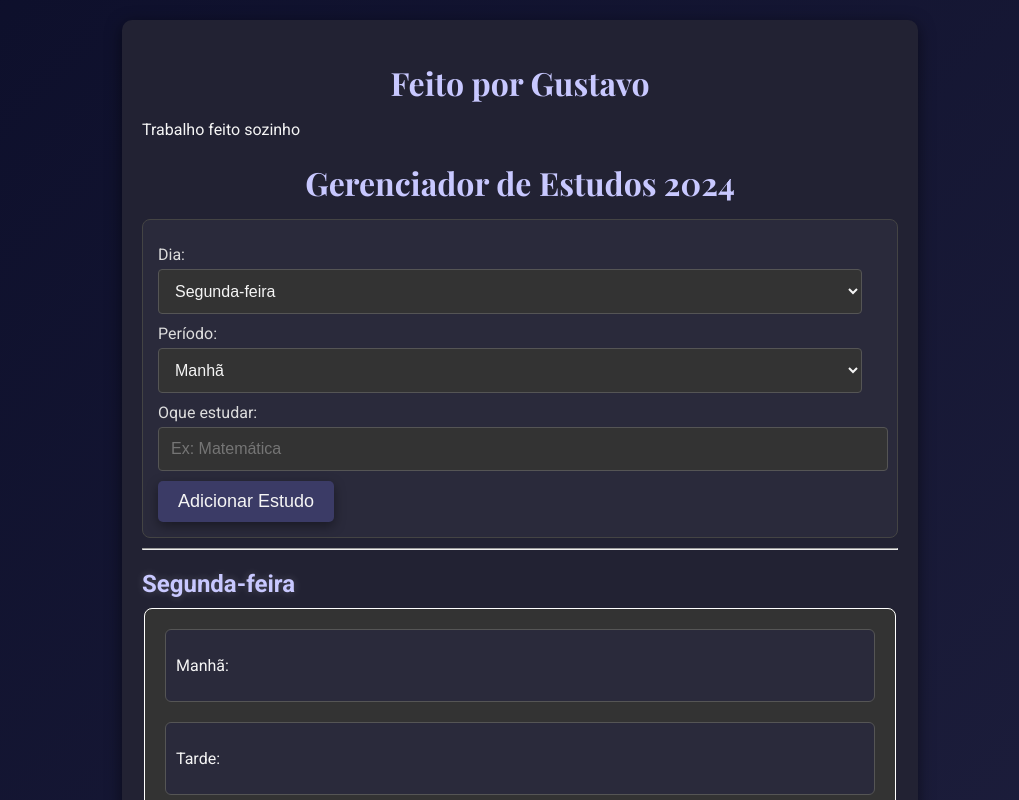
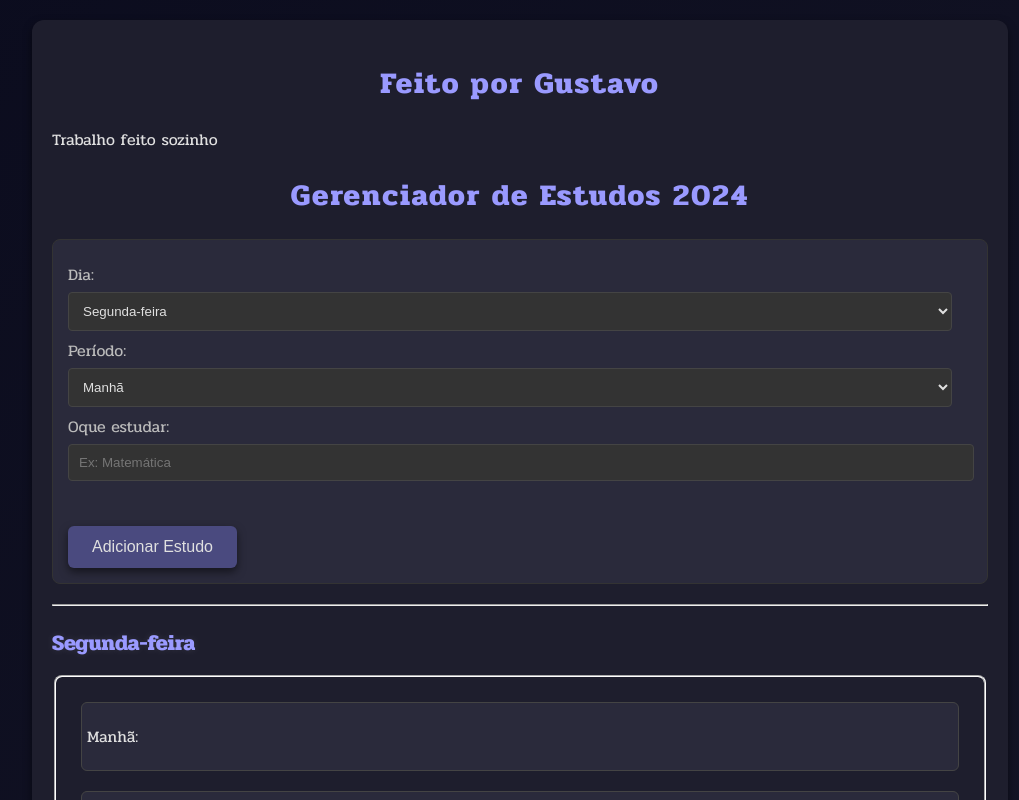
Before and after one commit to GustavoDuartt/testeSoftware, a React (Create React App) app: page / in a window 1280 px wide. Shown: the top 800 px of the page, without its empty margins (120-1139 px from the left). Built offline with nearby package versions, Linux system fonts and the light colour scheme.

Commit message:
css retornado a versão original

```diff
--- a/src/App.css
+++ b/src/App.css
@@ -1,10 +1,10 @@
-@import url('https://fonts.googleapis.com/css2?family=Roboto:wght@300;400;500;700&display=swap');
-@import url('https://fonts.googleapis.com/css2?family=Playfair+Display:wght@400;700&display=swap');
+@import url('https://fonts.googleapis.com/css2?family=Pridi:wght@200;300;400;500;600;700&display=swap');
+@import url('https://fonts.googleapis.com/css2?family=Pridi:wght@200;300;400;500;600;700&family=Uncial+Antiqua&display=swap');
 
 body {
-  background: linear-gradient(135deg, #0d0f2b, #2e2e4e);
-  color: #f5f5f5;
-  font-family: "Roboto", sans-serif;
+  background: linear-gradient(135deg, #0b0c1e, #1f1f2e);
+  color: #e0e0e0;
+  font-family: "Pridi", serif;
   margin: 0;
   padding: 0;
   display: flex;
@@ -15,33 +15,35 @@ body {
 
 .app-container {
   max-width: 90%;
-  width: 800px;
+  width: 1000px;
   margin: 20px auto;
   padding: 20px;
-  border-radius: 10px;
-  background-color: #222233;
-  box-shadow: 0 4px 16px rgba(0, 0, 0, 0.5);
+  border-radius: 12px;
+  background-color: #1e1e2d;
+  box-shadow: 0 4px 8px rgba(0, 0, 0, 0.5);
+  position: relative;
 }
 
 h1 {
-  color: #c8c8ff;
+  color: #9a9aff;
   text-align: center;
-  margin-bottom: 15px;
-  font-size: 32px;
-  font-family: "Playfair Display", serif;
+  margin-bottom: 20px;
+  font-size: 30px;
+  letter-spacing: 2px;
 }
 
 h2 {
-  color: #c8c8ff;
-  margin-bottom: 10px;
-  font-size: 24px;
-  text-shadow: 0 0 8px rgba(255, 255, 255, 0.2);
+  color: #9a9aff;
+  margin-bottom: 15px;
+  font-size: 22px;
+  text-shadow: 0 0 8px rgba(255, 255, 255, 0.1);
 }
 
 .input-container {
-  margin: 10px 0;
+  margin-top: 5px;
+  margin-bottom: 20px;
   padding: 15px;
-  border: 1px solid #444;
+  border: 1px solid #333;
   border-radius: 8px;
   background-color: #2a2a3b;
 }
@@ -49,50 +51,49 @@ h2 {
 input[type="text"],
 select {
   width: calc(100% - 20px);
-  padding: 12px;
-  border: 1px solid #555;
+  padding: 10px;
+  border: 1px solid #444;
   border-radius: 4px;
   background-color: #333;
-  color: #f5f5f5;
-  font-size: 16px;
+  color: #e0e0e0;
 }
 
 input[type="text"]:focus,
 select:focus {
-  border-color: #c8c8ff;
+  border-color: #9a9aff;
   outline: none;
-  box-shadow: 0 0 8px rgba(200, 200, 255, 0.6);
+  box-shadow: 0 0 8px rgba(154, 154, 255, 0.6);
 }
 
 button {
-  margin-top: 10px;
-  background-color: #3b3b66;
-  color: #f5f5f5;
-  padding: 10px 20px;
+  margin-top: 5%;
+  background-color: #4a4a7f;
+  color: #e0e0e0;
+  padding: 12px 24px;
   border: none;
-  border-radius: 5px;
+  border-radius: 6px;
   cursor: pointer;
-  font-size: 18px;
-  transition: background-color 0.3s ease, transform 0.2s ease;
-  box-shadow: 0 4px 12px rgba(0, 0, 0, 0.4);
+  font-size: 16px;
+  transition: background-color 0.3s ease, box-shadow 0.3s ease;
+  box-shadow: 0 4px 8px rgba(0, 0, 0, 0.5);
 }
 
 button:hover {
-  background-color: #2a2a4e;
-  transform: translateY(-2px);
+  background-color: #3a3a6f;
+  box-shadow: 0 6px 12px rgba(0, 0, 0, 0.6);
 }
 
 label {
   display: block;
-  margin-top: 10px;
+  margin-top: 7px;
   margin-bottom: 5px;
-  color: #ddd;
+  color: #bbb;
 }
 
 .periodo-container {
   margin-bottom: 20px;
-  padding: 10px;
-  border: 1px solid #555;
+  padding: 5px;
+  border: 1px solid #444;
   border-radius: 6px;
   background-color: #2a2a3b;
 }
@@ -102,23 +103,24 @@ label {
 }
 
 .limpar {
-  margin-top: 10px;
-  background-color: #ff4040;
-  color: #f5f5f5;
+  margin-bottom: 2%;
+  margin-top: -20%;
+  margin-left: 83%;
+  background-color: #ff0000;
+  color: #e0e0e0;
   border: none;
-  border-radius: 5px;
+  border-radius: 6px;
   cursor: pointer;
   font-size: 16px;
-  box-shadow: 0 4px 12px rgba(0, 0, 0, 0.4);
+  box-shadow: 0 4px 8px rgba(0, 0, 0, 0.5);
 }
 
 .limpar:hover {
-  background: #cc0000;
+  background: rgb(112, 0, 0);
+  color: #e0e0e0;
 }
-
 fieldset {
-  padding: 20px;
+  padding: 25px;
   border-radius: 8px;
-  border: 1px solid #fff;
-  background-color: #333;
+  border-color: #ffffff;
 }
```
